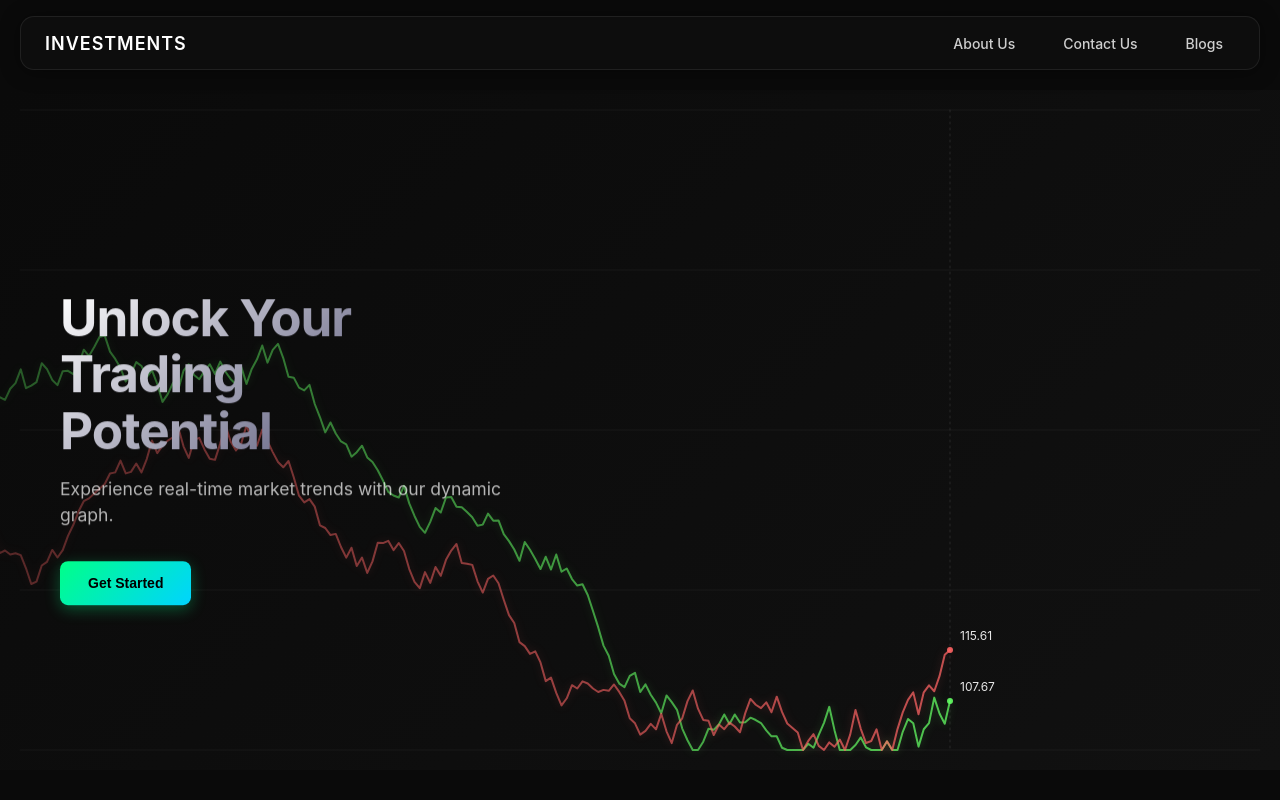
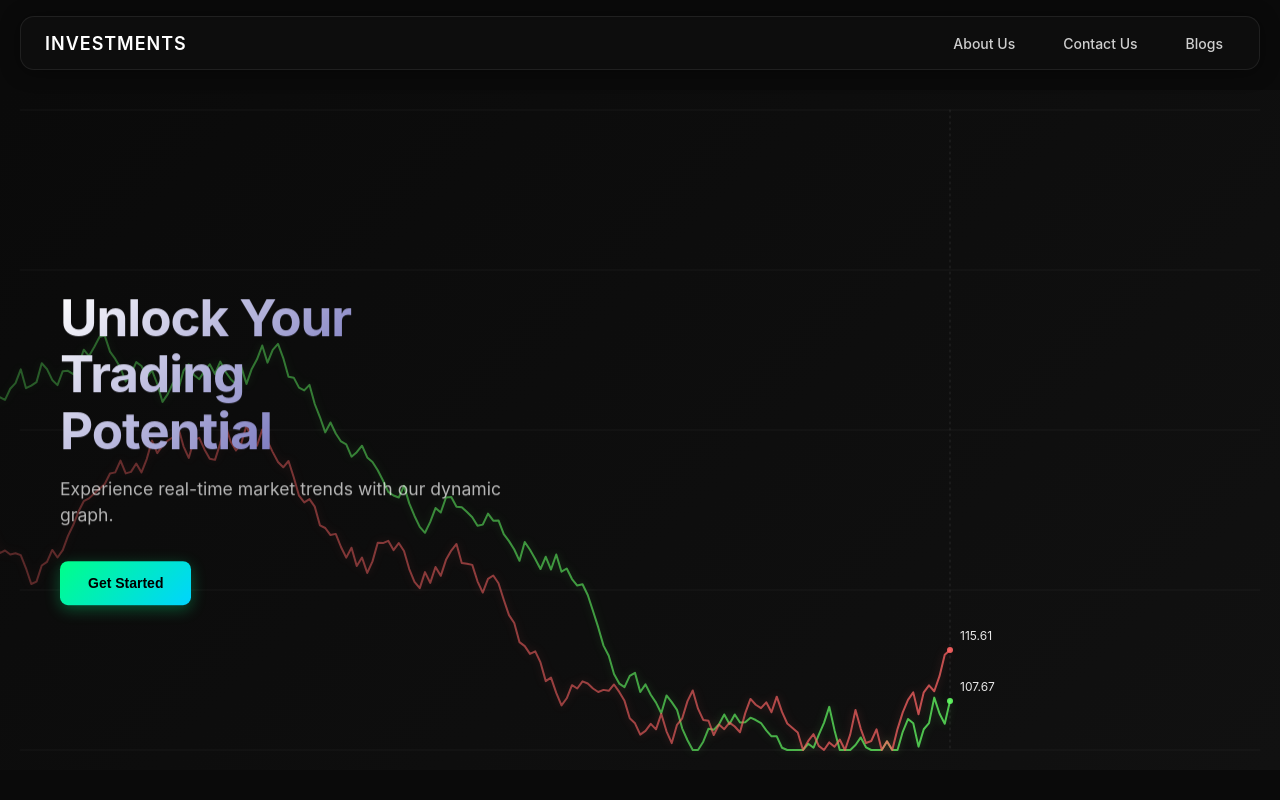
Before and after one commit to mhamzaanis/invPortfolio, a plain HTML site: page index.html in a window 1280 px wide. Shown: the top 800 px of the page. Drawn offline with Linux system fonts and the light colour scheme; a web font is replaced by a local one.

```diff
--- a/styles.css
+++ b/styles.css
@@ -150,7 +150,7 @@ html {
   font-weight: 700;
   letter-spacing: -0.02em;
   animation: fadeInUpEnhanced 1.5s ease-out forwards;
-  background: linear-gradient(135deg, #ffffff 0%, #161544 100%);
+  background: linear-gradient(135deg, #ffffff 0%, #211f94 100%);
   -webkit-background-clip: text;
   -webkit-text-fill-color: transparent;
   background-clip: text;
```
